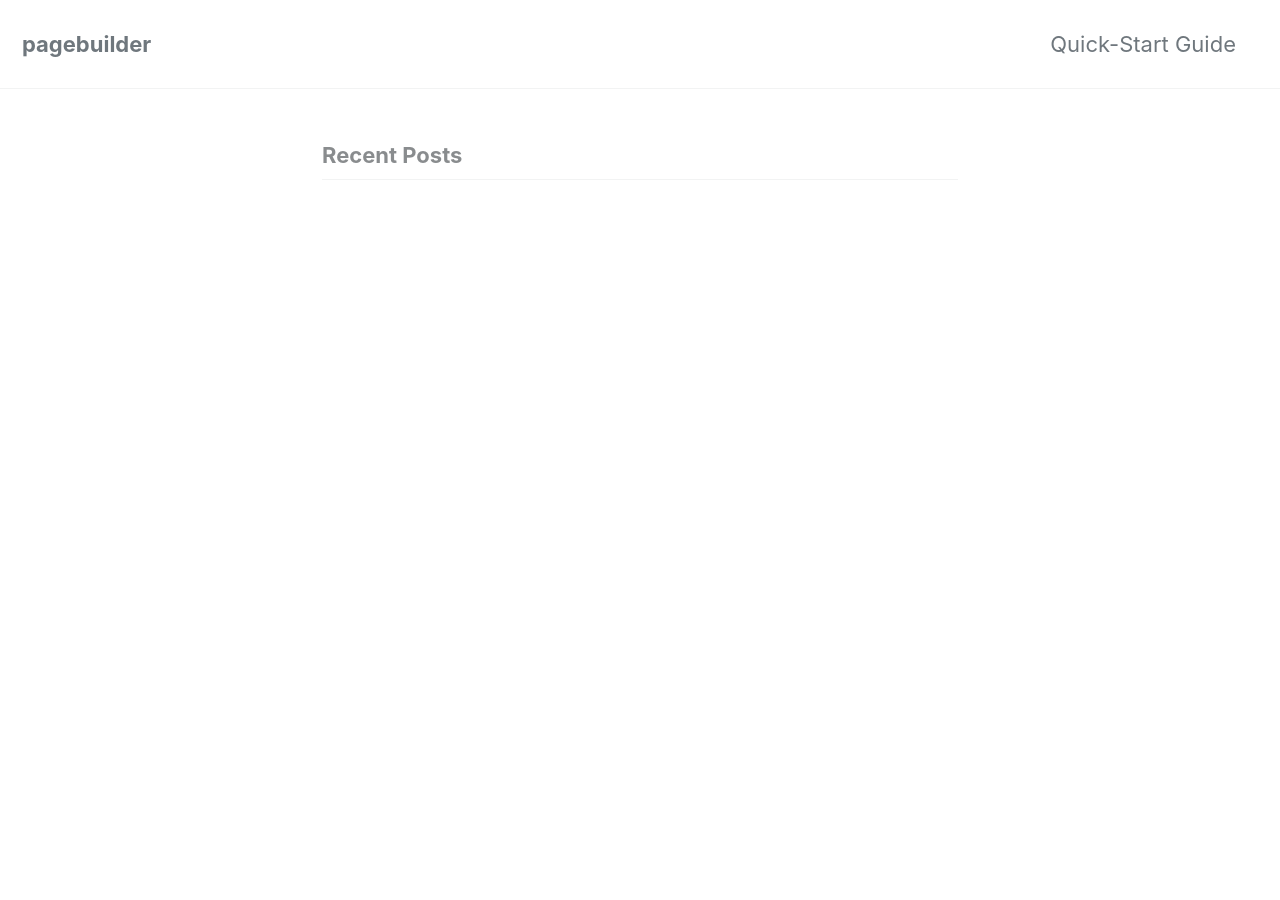
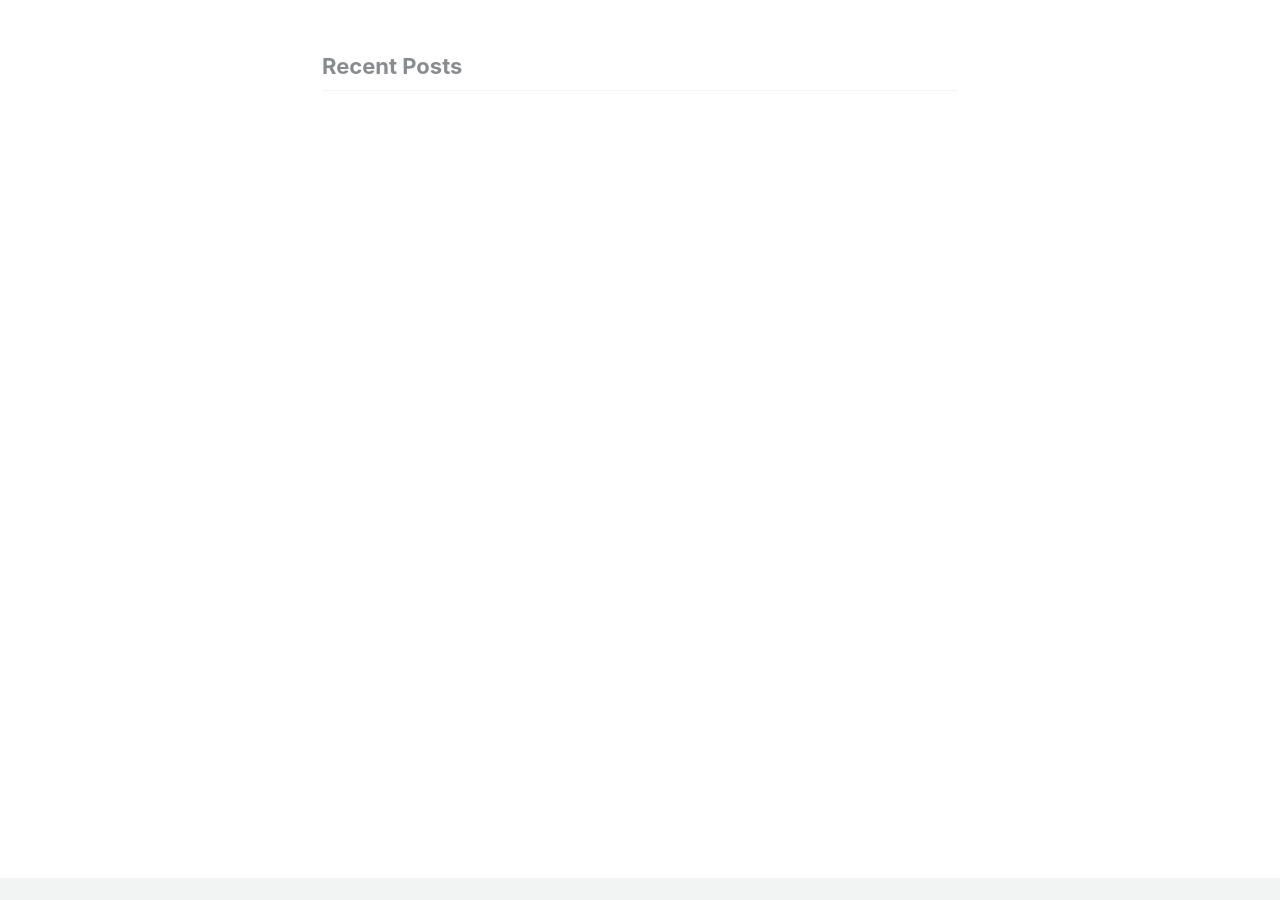
Before and after one commit to dev-eclerx/pagebuilder, a Jekyll site: the page built from index.html, in a window 1280 px wide and 900 px high. Built offline with Jekyll 4.4.1, drawn with Linux system fonts in a browser that asks for light colours; cached includes are drawn as plain includes; nearby versions of some CDN libraries.

Commit message:
Update default.html
removed include-cached

```diff
--- a/_layouts/default.html
+++ b/_layouts/default.html
@@ -15,9 +15,6 @@
   </head>
 
   <body class="layout--{{ page.layout | default: layout.layout }}{% if page.classes or layout.classes %}{{ page.classes | default: layout.classes | join: ' ' | prepend: ' ' }}{% endif %}">
-    {% include_cached skip-links.html %}
-    {% include_cached browser-upgrade.html %}
-    {% include_cached masthead.html %}
 
     <div class="initial-content">
       {{ content }}
```
